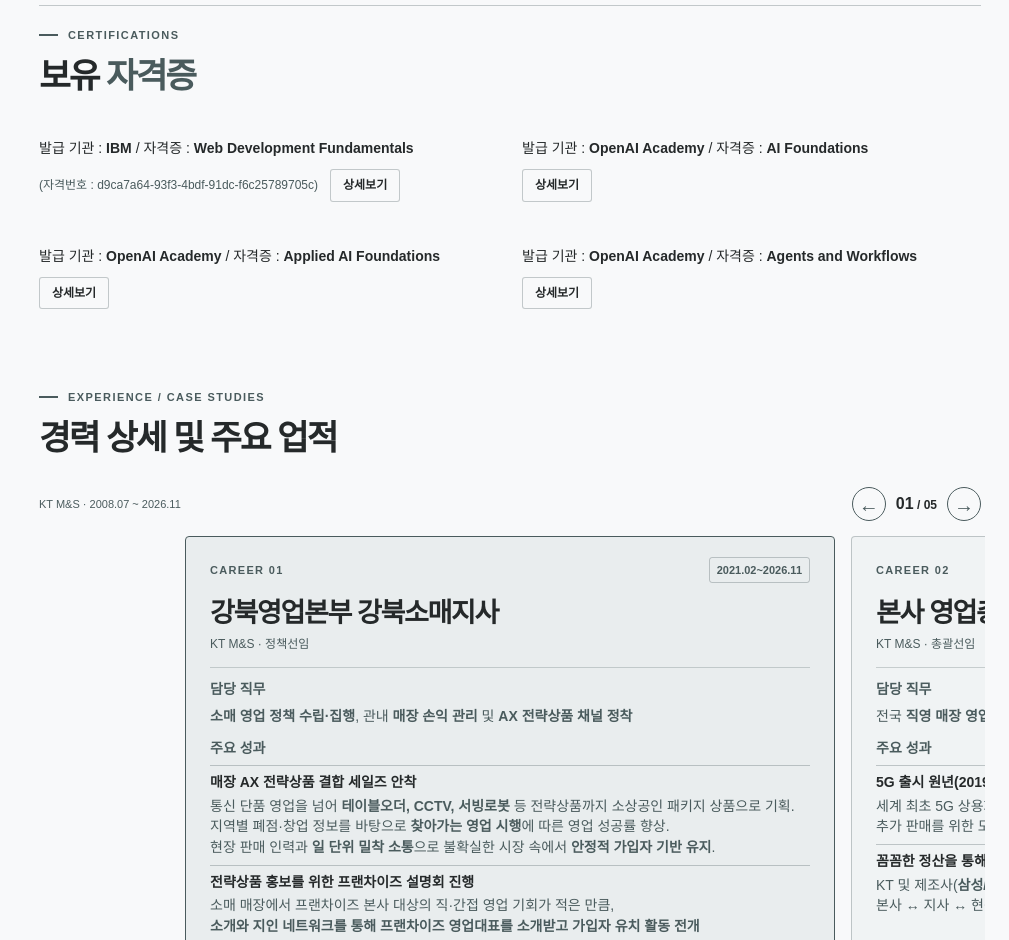
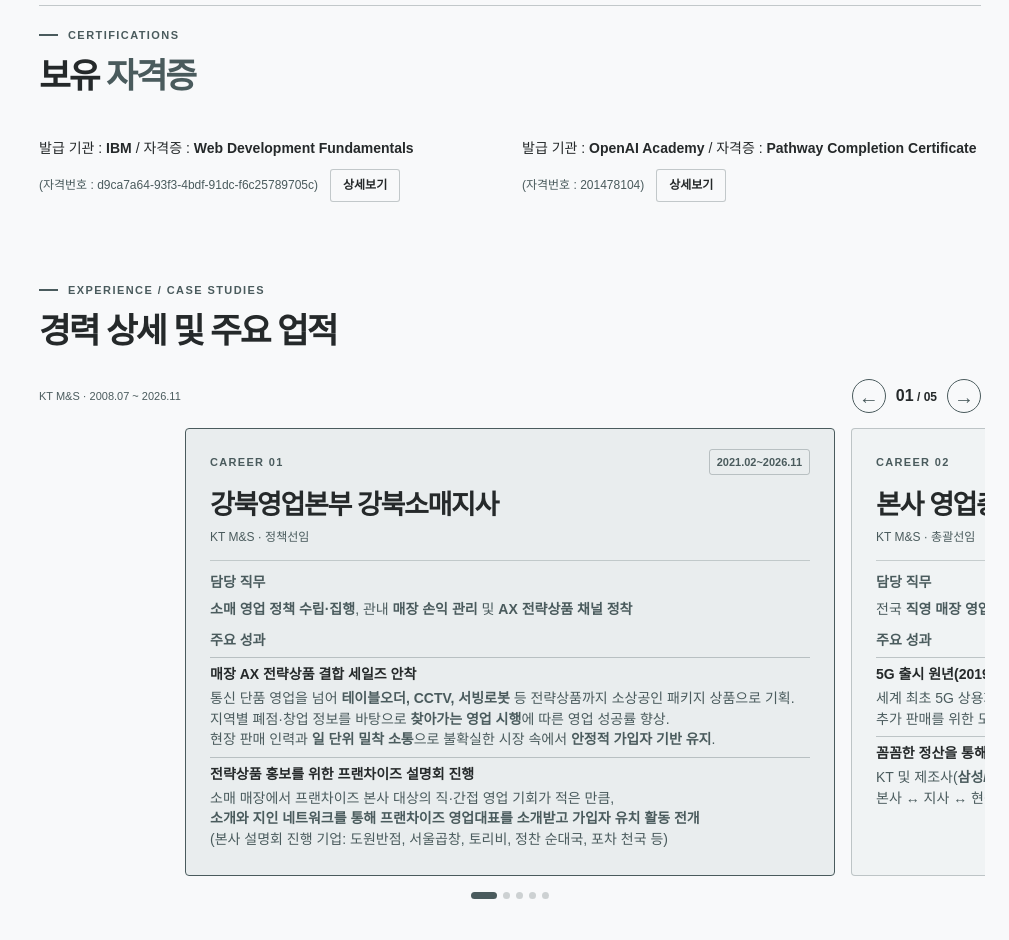
Before and after one commit to kim-81/resumetest, a plain HTML site: page index.html in a window 1280 px wide. Shown: the part 1400-2340 px from the top of the page, without its empty margins (271-1280 px from the left). Drawn offline with Linux system fonts and the light colour scheme.

Commit message:
Replace Academy course credentials with pathway completion certificate

```diff
--- a/index.html
+++ b/index.html
@@ -85,12 +85,10 @@
               <div class="certificate-details"><span>(자격번호 : <span class="certificate-id">d9ca7a64-93f3-4bdf-91dc-f6c25789705c</span>)</span><a class="certificate-detail-button" href="https://www.credly.com/badges/d9ca7a64-93f3-4bdf-91dc-f6c25789705c" target="_blank" rel="noopener noreferrer">상세보기</a></div>
             </li>
 
-            <li class="certificate-entry"><p class="certificate-title">발급 기관 : <strong>OpenAI Academy</strong> / 자격증 : <strong>AI Foundations</strong></p><div class="certificate-details"><a class="certificate-detail-button" href="https://oaiacademy.credential.net/9536ab9d-508b-4eaf-ac6f-652111f1d0d9#acc.k8W3eG15" target="_blank" rel="noopener noreferrer">상세보기</a></div></li>
-
-            <li class="certificate-entry"><p class="certificate-title">발급 기관 : <strong>OpenAI Academy</strong> / 자격증 : <strong>Applied AI Foundations</strong></p><div class="certificate-details"><a class="certificate-detail-button" href="https://oaiacademy.credential.net/853b22b6-bc4d-4a25-853c-2337c517b20c#acc.7nfZHS1P" target="_blank" rel="noopener noreferrer">상세보기</a></div></li>
-
-            <li class="certificate-entry"><p class="certificate-title">발급 기관 : <strong>OpenAI Academy</strong> / 자격증 : <strong>Agents and Workflows</strong></p><div class="certificate-details"><a class="certificate-detail-button" href="https://oaiacademy.credential.net/2b51c479-cf8c-43bf-9fff-0b3aeffbe730#acc.8af5LuDZ" target="_blank" rel="noopener noreferrer">상세보기</a></div></li>
-</ul>
+            <li class="certificate-entry">
+              <p class="certificate-title">발급 기관 : <strong>OpenAI Academy</strong> / 자격증 : <strong>Pathway Completion Certificate</strong></p>
+              <div class="certificate-details"><span>(자격번호 : <span class="certificate-id">201478104</span>)</span><a class="certificate-detail-button" href="assets/openai-pathway-certificate.png" target="_blank" rel="noopener noreferrer">상세보기</a></div>
+            </li></ul>
         </div>
       </section>
 
```
Also changed, not shown: assets/openai-pathway-certificate.png (added).
